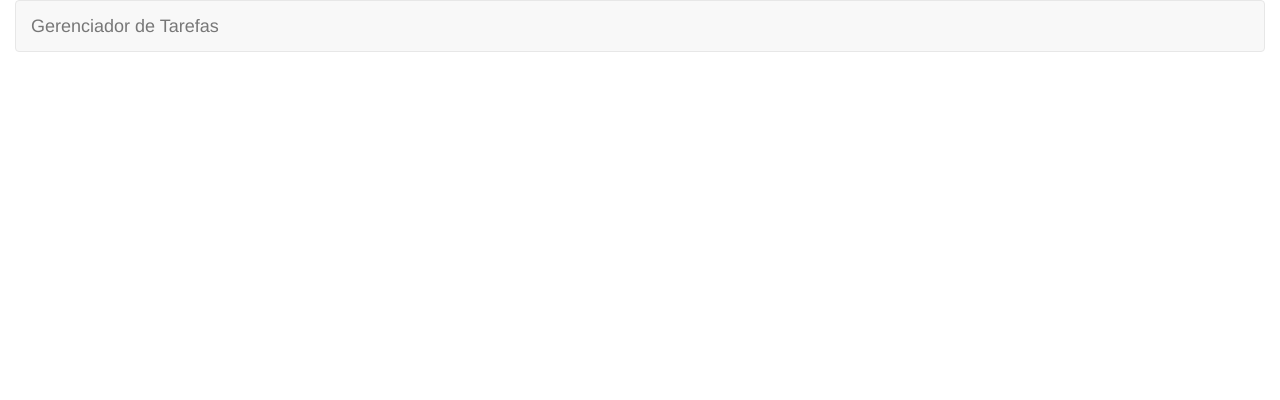
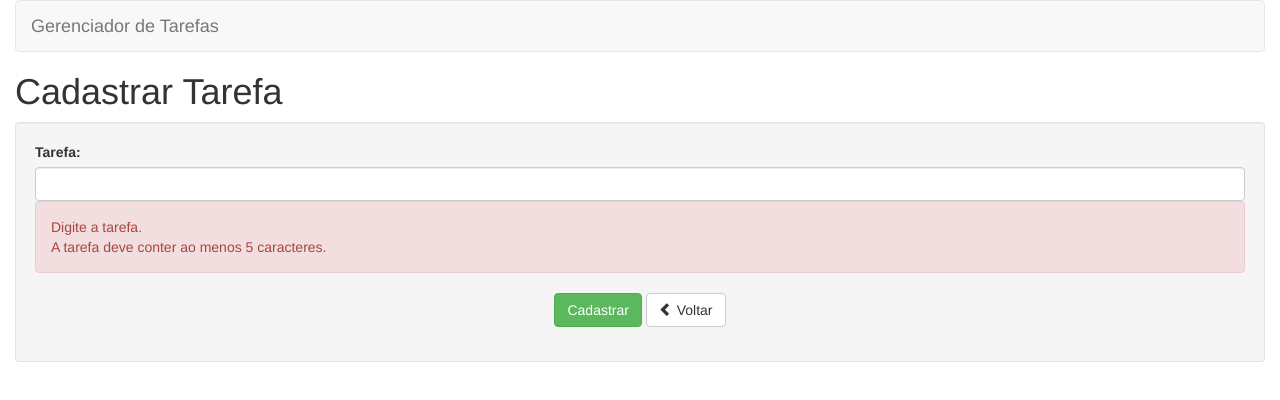
Before and after one commit to rodrigoks/gerenciadortarefas, an Angular app: page /tarefas/cadastrar in a window 1280 px wide. Before the commit this address led to /. Shown: the top 400 px of the page. Built offline with nearby package versions, Linux system fonts and the light colour scheme.

Commit message:
Criando funcionalidade de cadastro de tarefa.

```diff
--- /dev/null
+++ b/src/app/tarefas/cadastrar/cadastrar-tarefa.component.html
@@ -0,0 +1,35 @@
+<h1>Cadastrar Tarefa</h1>
+
+<div class="well">
+  <form >
+    <div class="form-group">
+      <label for="nome">Tarefa:</label>
+      <input
+        type="text"
+        class="form-control"
+        id="nome"
+        name="nome"
+        minlength="5"
+        required>
+      <div class="alert alert-danger">
+        <div >
+          Digite a tarefa.
+        </div>
+        <div >
+          A tarefa deve conter ao menos 5 caracteres.
+        </div>
+      </div>
+    </div>
+    <div class="form-group text-center">
+      <input
+        type="submit"
+        class="btn btn-success"
+        value="Cadastrar">
+      <a
+        class="btn btn-default">
+        <span class="glyphicon glyphicon-chevron-left"
+          aria-hidden="true"></span> Voltar
+      </a>
+    </div>
+  </form>
+</div>
--- /dev/null
+++ b/src/app/tarefas/cadastrar/cadastrar-tarefa.component.ts
@@ -0,0 +1,35 @@
+import { Router } from '@angular/router';
+import { Component, OnInit, ViewChild } from '@angular/core';
+import { NgForm } from '@angular/forms';
+
+import { TarefaService } from '../shared/tarefa.service';
+
+import { TarefaVO } from '../shared/tarefa-vo.model';
+
+@Component({
+  selector: 'app-cadastrar-tarefa',
+  templateUrl: './cadastrar-tarefa.component.html',
+  styleUrls: ['./cadastrar-tarefa.component.css'],
+  preserveWhitespaces: true
+})
+export class CadastrarTarefaComponent implements OnInit {
+
+  @ViewChild('formTarefa') formTarefa: NgForm;
+  tarefa: TarefaVO;
+
+  constructor(
+    private tarefaService: TarefaService,
+  	private router: Router) { }
+
+  ngOnInit() {
+  	this.tarefa = new TarefaVO();
+  }
+
+  cadastrar(): void {
+    if (this.formTarefa.form.valid) {
+  	  this.tarefaService.cadastrar(this.tarefa);
+  	  this.router.navigate(["/tarefas"]);
+    }
+  }
+
+}
--- a/src/app/tarefas/listar/listar-tarefa.component.html
+++ b/src/app/tarefas/listar/listar-tarefa.component.html
@@ -6,7 +6,8 @@
         <th>Tarefa</th>
         <th>Concluída</th>
         <th class="text-center">
-            <a class="btn btn-xs btn-success">
+            <a [routerLink]="['/tarefas/cadastrar']"
+            class="btn btn-xs btn-success">
                 <span class="glyphicon glyphicon-plus" aria-hidden="true"></span> Novo
             </a>
         </th>
--- a/src/app/tarefas/tarefas-routing.module.ts
+++ b/src/app/tarefas/tarefas-routing.module.ts
@@ -1,5 +1,6 @@
 import { Routes } from '@angular/router';
 
+import { CadastrarTarefaComponent } from './cadastrar/cadastrar-tarefa.component';
 import { ListarTarefaComponent } from './listar/listar-tarefa.component';
 
 export const TAREFA_ROUTES: Routes = [
@@ -10,5 +11,9 @@ export const TAREFA_ROUTES: Routes = [
     {
         path: 'tarefas/listar',
         component: ListarTarefaComponent
+    },
+    {
+        path: 'tarefas/cadastrar',
+        component: CadastrarTarefaComponent
     }
 ]
--- a/src/app/tarefas/tarefas.module.ts
+++ b/src/app/tarefas/tarefas.module.ts
@@ -4,10 +4,12 @@ import { RouterModule } from '@angular/router';
 import { FormsModule } from '@angular/forms';
 
 import { ListarTarefaComponent } from './listar/listar-tarefa.component';
+import { CadastrarTarefaComponent } from './cadastrar/cadastrar-tarefa.component';
 
 @NgModule({
   declarations: [
-    ListarTarefaComponent
+    ListarTarefaComponent,
+    CadastrarTarefaComponent
   ],
   imports: [
     CommonModule,
```
Also changed, not shown: src/app/tarefas/cadastrar/cadastrar-tarefa.component.css (added), 1 other file (tests, documents, lock files or other folders).
